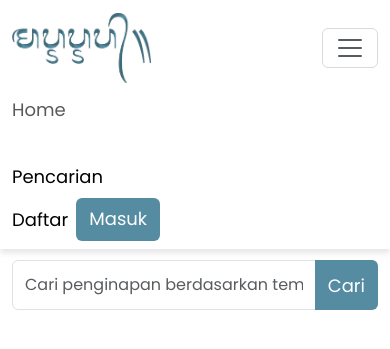
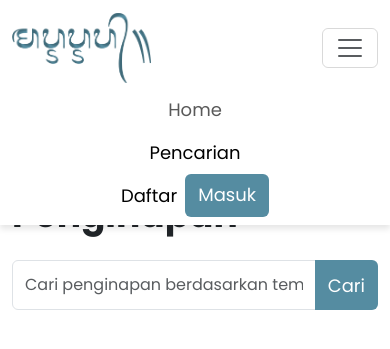
Before and after one commit to Dekguss/Final-Project, a Flask app: page /pencarian in a window 390 px wide, after a click that opens the changed part. Shown: the top 349 px of the page. Run offline with Flask 3, Linux system fonts and the light colour scheme; data that the repository does not hold is empty; some libraries are stand-ins or nearby versions.

Commit message:
responsive home update

```diff
--- a/static/style.css
+++ b/static/style.css
@@ -23,6 +23,18 @@
 
 .navbar-nav .nav-link:hover {
     color: var(--blue);
+}
+
+.navbar-collapse {
+    align-items: center;
+    justify-content: center;
+    text-align: center;
+}
+
+.navbar-nav {
+    align-items: center;
+    justify-content: center;
+    text-align: center;
 }
 
 .btn-custom {
@@ -55,10 +67,11 @@
     border: none;
     box-shadow: none;
 }
+
 .img {
     max-width: 300px;
     max-height: 300px;
- }
+}
 
 #Jelajahi .card-body {
     padding: 0px;
--- a/templates/pencarian_customer.html
+++ b/templates/pencarian_customer.html
@@ -34,7 +34,6 @@
     <link href="{{ url_for('static', filename='style.css') }}" rel="stylesheet" />
 
     <style>
-
         .image {
             overflow: hidden;
         }
@@ -49,6 +48,7 @@
         .card:hover img:hover {
             transform: scale(1.2);
         }
+
     </style>
 
 
@@ -66,7 +66,7 @@
                 <span class="navbar-toggler-icon"></span>
             </button>
             <div class="collapse navbar-collapse" id="navbarNavDropdown">
-                <ul class="navbar-nav ms-auto gap-4">
+                <ul class="navbar-nav ms-auto">
                     <li class="nav-item">
                         <a class="nav-link" aria-current="page" href="/">Home</a>
                     </li>
@@ -124,7 +124,7 @@
                                 <div class="card shadow-sm">
                                     <div class="image">
                                         <img src="{{ url_for('static', filename='image_penginapan/' + accommodation['gambar']) }}"
-                                        class="card-img-top" alt="gambar">
+                                            class="card-img-top" alt="gambar">
                                     </div>
                                     <div class="card-body">
                                         <div class="kepala">
```
Also changed, not shown: templates/index.html (+12 -9 lines).
